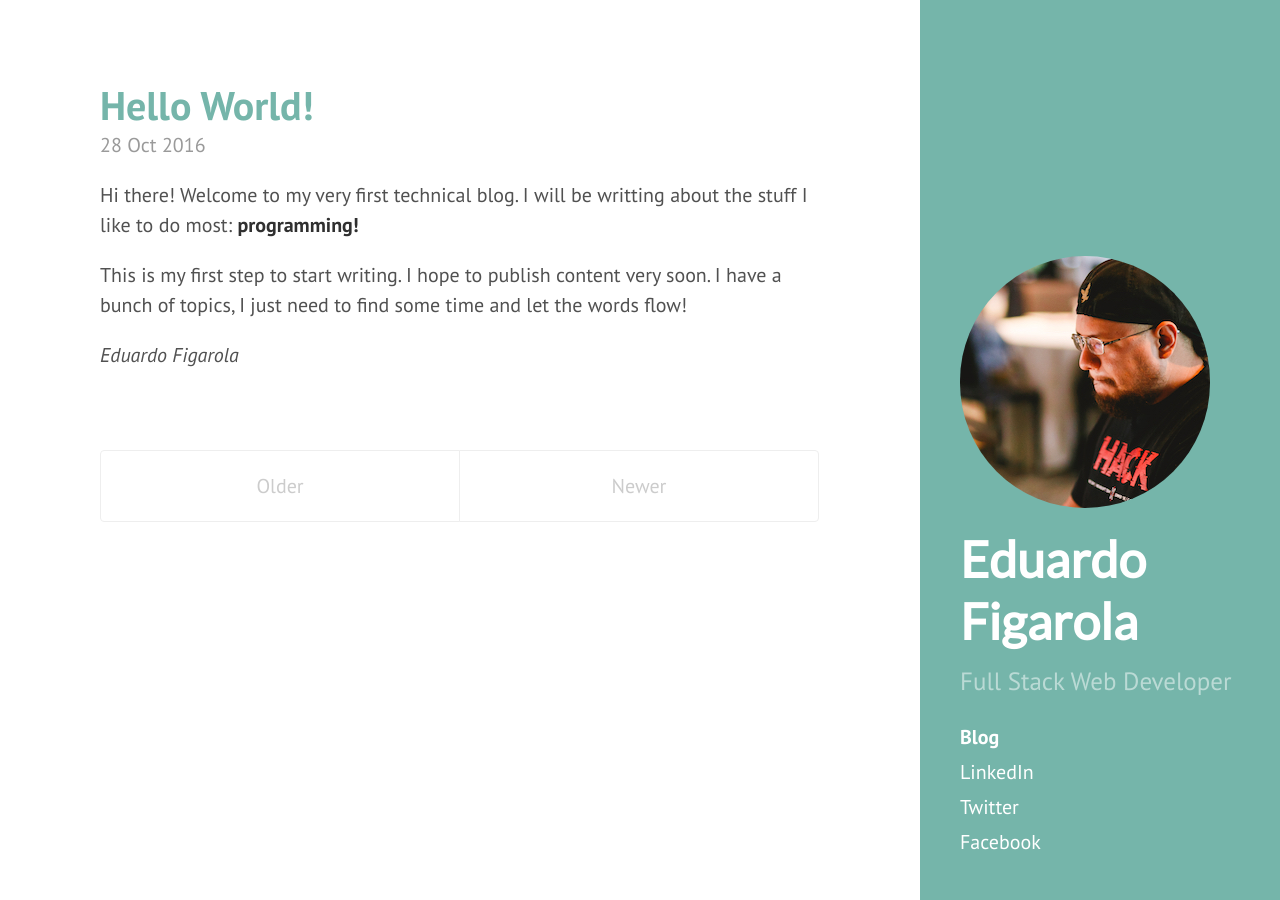
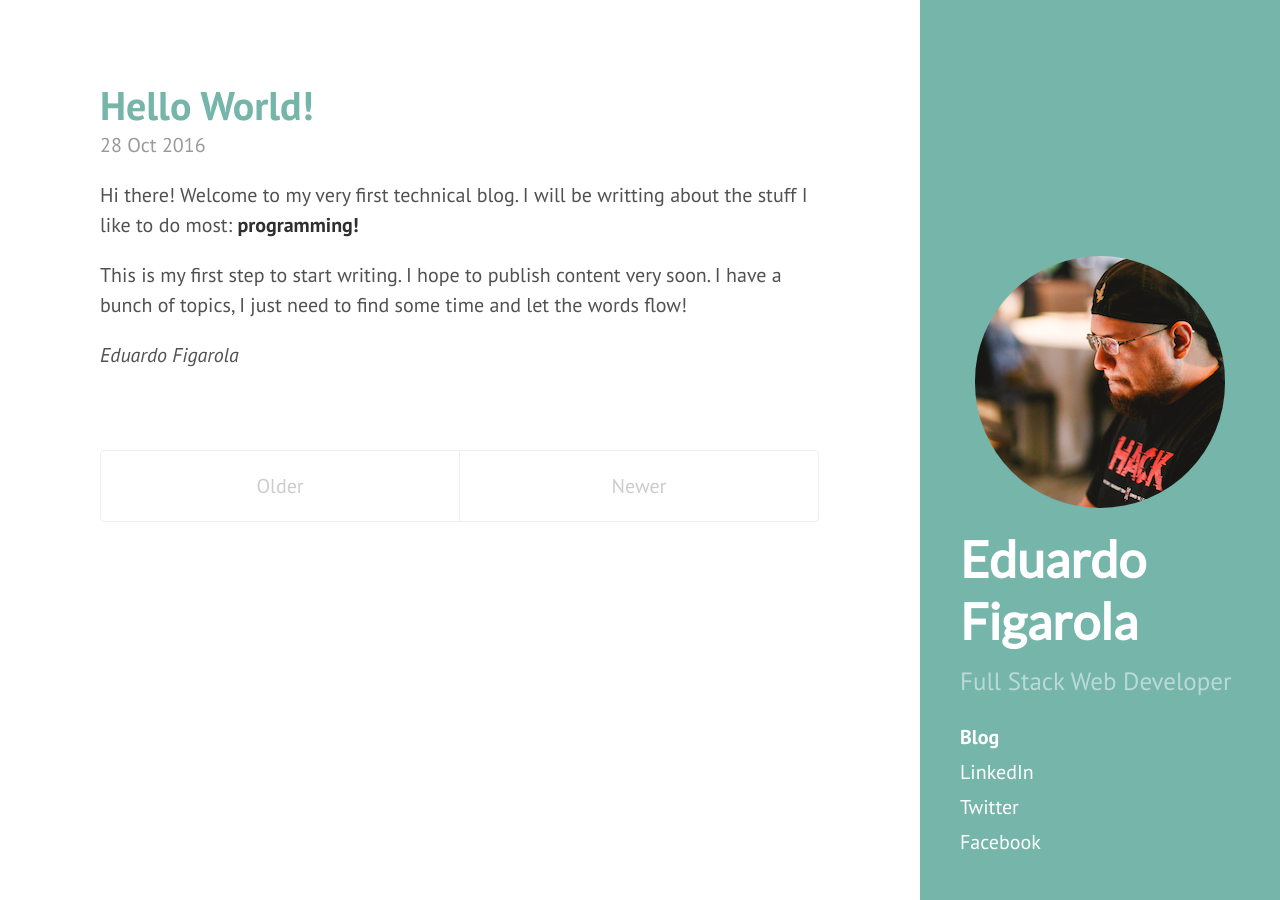
Before and after one commit to efigarolam/efigarolam.github.io, a Jekyll site: the page built from index.html, in a window 1280 px wide. Built offline with Jekyll 4.4.1, drawn with Linux system fonts in a browser that asks for light colours; the list of posts is cut into pages by our own code.

Commit message:
Fix avatar css

```diff
--- a/public/css/hyde.css
+++ b/public/css/hyde.css
@@ -79,6 +79,8 @@
 
 .avatar img {
   border-radius: 250px;
+  margin: 0 auto;
+  margin-bottom: 20px;
   width: 250px;
 }
 
```
